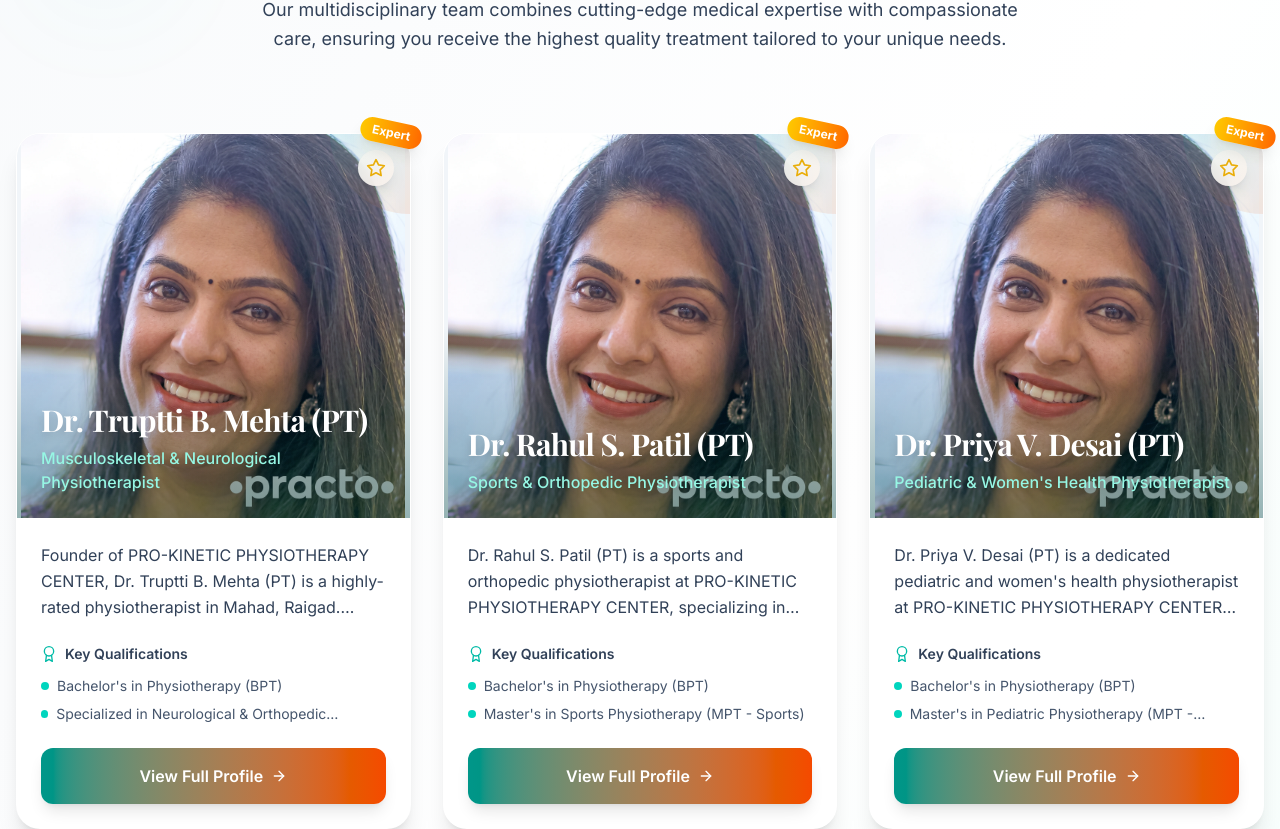
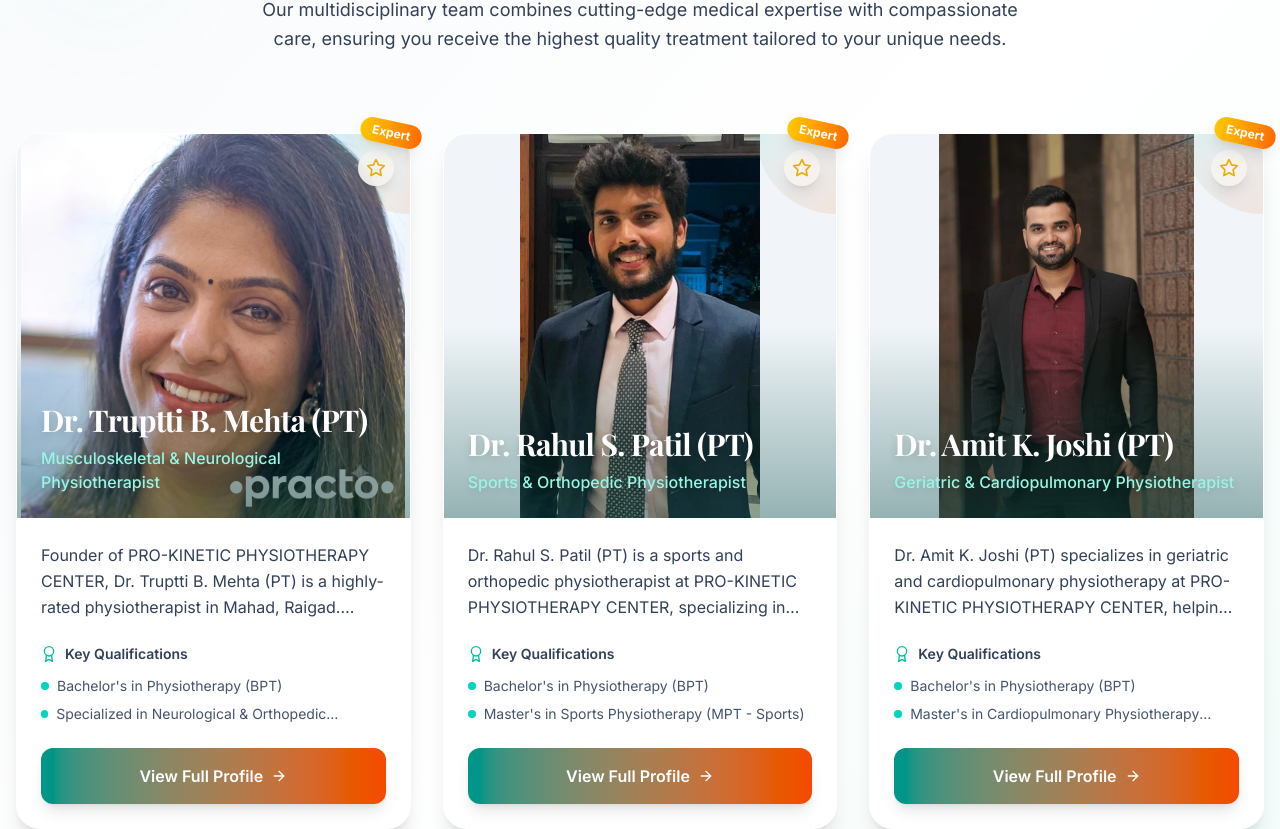
Before and after one commit to amol2344/Well-physio-center, a React (Vite) app in the folder frontend/: page / in a window 1280 px wide. Shown: the part 5630-6459 px from the top of the page. Built offline with nearby package versions, Linux system fonts and the light colour scheme; no server answers.

Commit message:
Update doctor image

```diff
--- a/frontend/src/data/doctors.js
+++ b/frontend/src/data/doctors.js
@@ -106,7 +106,7 @@ export const doctors = [
     },
     address:
       "PRO-KINETIC PHYSIOTHERAPY CENTER, Opposite MMA Housing Society, Mahad MIDC, Raigad District, Maharashtra (Pin: 402309)",
-    image: DrTruptiImage,
+    image: Dr_Prasenjeet_Kale,
     languages: ["English", "Marathi", "Hindi"],
     consultationFee: "₹500",
     availability: "Monday through Saturday",
@@ -114,60 +114,9 @@ export const doctors = [
       inClinic: "https://www.justdial.com/Raigad-Maharashtra/BFit-Physiotherapy-Clinic-Mahad/9999P2141-2141-230331002955-V5B3_BZDET",
     },
   },
+
   {
     id: 3,
-    name: "Dr. Priya V. Desai (PT)",
-    title: "Pediatric & Women's Health Physiotherapist",
-    specialty: "Pediatric & Women's Health Physiotherapy",
-    seoTitle: "Dr. Priya V. Desai - Pediatric Physiotherapist in Mahad, Raigad",
-    seoDescription:
-      "Specialized pediatric and women's health physiotherapist at PRO-KINETIC PHYSIOTHERAPY CENTER in Mahad offering care for children with developmental delays, cerebral palsy, and postnatal rehabilitation.",
-    slug: "dr-priya-desai-pediatric-physiotherapist",
-    areasServed: ["Mahad", "Raigad District", "Maharashtra"],
-    focusKeywords: [
-      "pediatric physiotherapist Mahad",
-      "women's health physiotherapy",
-      "postnatal rehabilitation",
-      "cerebral palsy treatment",
-      "developmental delay physiotherapy",
-    ],
-    bio: "Dr. Priya V. Desai (PT) is a dedicated pediatric and women's health physiotherapist at PRO-KINETIC PHYSIOTHERAPY CENTER, offering specialized care for children with developmental challenges and women's postnatal recovery.",
-    longBio:
-      "Dr. Priya V. Desai (PT) has a deep passion for improving quality of life in children and women through targeted physiotherapy. She has extensive experience managing pediatric conditions such as cerebral palsy, developmental delays, and muscular dystrophy. She also offers comprehensive postnatal rehabilitation programs, pelvic floor therapy, and antenatal care to support women at every stage of their journey.",
-    qualifications: [
-      "Bachelor's in Physiotherapy (BPT)",
-      "Master's in Pediatric Physiotherapy (MPT - Pediatrics)",
-    ],
-    specializations: [
-      "Pediatric Developmental Physiotherapy",
-      "Cerebral Palsy & Muscular Dystrophy Management",
-      "Postnatal & Pelvic Floor Rehabilitation",
-      "Antenatal Exercise Programs",
-      "Sensory Integration Therapy",
-    ],
-    experience: "6+ years",
-    certificate: DrCertificateImage,
-    education: "Master's in Physiotherapy - Pediatrics (MPT)",
-    certifications: [
-      "Certified Pediatric Physiotherapist",
-      "Pelvic Floor Rehabilitation Specialist",
-    ],
-    contact: {
-      phone: "+91-8460286466",
-      hours: "Mon - Sat: Open until 8:00 PM",
-    },
-    address:
-      "PRO-KINETIC PHYSIOTHERAPY CENTER, Opposite MMA Housing Society, Mahad MIDC, Raigad District, Maharashtra (Pin: 402309)",
-    image: DrTruptiImage,
-    languages: ["English", "Marathi", "Hindi"],
-    consultationFee: "₹500",
-    availability: "Monday through Saturday",
-    consultationLinks: {
-      inClinic: "https://www.justdial.com/Raigad-Maharashtra/BFit-Physiotherapy-Clinic-Mahad/9999P2141-2141-230331002955-V5B3_BZDET",
-    },
-  },
-  {
-    id: 4,
     name: "Dr. Amit K. Joshi (PT)",
     title: "Geriatric & Cardiopulmonary Physiotherapist",
     specialty: "Geriatric & Cardiopulmonary Physiotherapy",
@@ -210,7 +159,7 @@ export const doctors = [
     },
     address:
       "PRO-KINETIC PHYSIOTHERAPY CENTER, Opposite MMA Housing Society, Mahad MIDC, Raigad District, Maharashtra (Pin: 402309)",
-    image: DrTruptiImage,
+    image: Dr_Sanket_Devlekar,
     languages: ["English", "Marathi", "Hindi"],
     consultationFee: "₹500",
     availability: "Monday through Saturday",
```
